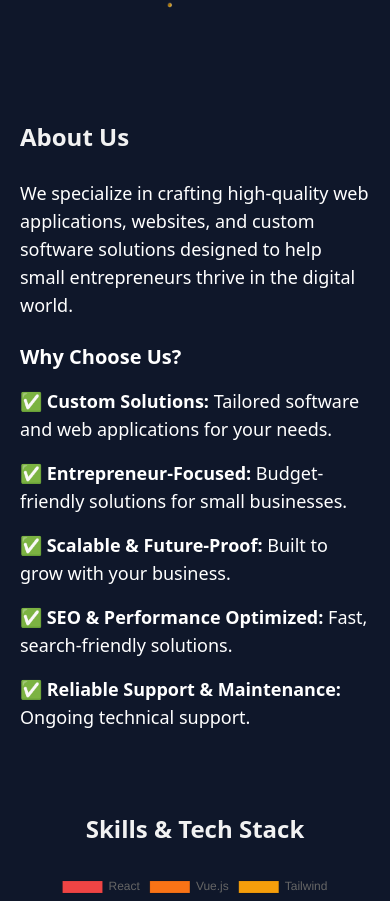
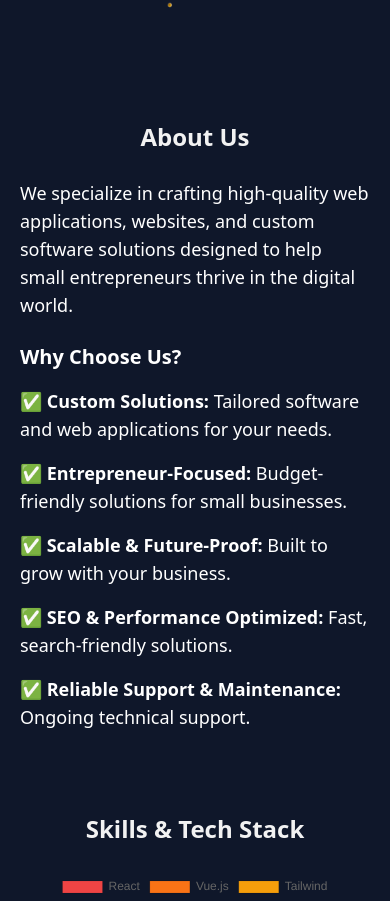
Before and after one commit to rizwanahme06/portfolio, a Next.js app: page / in a window 390 px wide. Shown: the part 1495-2396 px from the top of the page. Built offline with nearby package versions, Linux system fonts and the light colour scheme.

Commit message:
changes align

```diff
--- a/src/app/page.tsx
+++ b/src/app/page.tsx
@@ -47,12 +47,12 @@ const Home = () => {
             <Image src="/images/working.png" alt="profileImage" width={350} height={400} className="rounded-lg" />
           </div>
           <div className="w-full md:w-1/2">
-            <h3 className="siteSectionHeading mb-6">About Us</h3>
+            <h3 className="siteSectionHeading mb-6 text-center md:text-left">About Us</h3>
             <p className="text-lg leading-7 mb-6">
               We specialize in crafting high-quality web applications, websites, and custom software solutions designed
               to help small entrepreneurs thrive in the digital world.
             </p>
-            <h4 className="text-xl font-semibold mb-4">Why Choose Us?</h4>
+            <h4 className="text-xl font-semibold mb-4 text-left md:text-left">Why Choose Us?</h4>
             <ul className="space-y-4 text-lg">
               <li>✅ <strong>Custom Solutions:</strong> Tailored software and web applications for your needs.</li>
               <li>✅ <strong>Entrepreneur-Focused:</strong> Budget-friendly solutions for small businesses.</li>
@@ -81,7 +81,7 @@ const Home = () => {
           {ProjectList?.ProjectDetails?.map((data, index) => (
             <div key={index} className="border border-siteSecondaryColor rounded-lg overflow-hidden">
               <div className="relative w-full aspect-[4/3]">
-                <Image src={`/images/works/${data?.image}.png`} alt={data?.title} layout="fill" objectFit="cover" className="rounded-lg" />
+                <Image src={`/images/works/${data?.image}.png`} alt={data?.title} fill className="rounded-lg object-cover" />
               </div>
               <div className="p-5 text-white">
                 <h2 className="text-xl font-bold mb-2">{data?.title}</h2>
```
